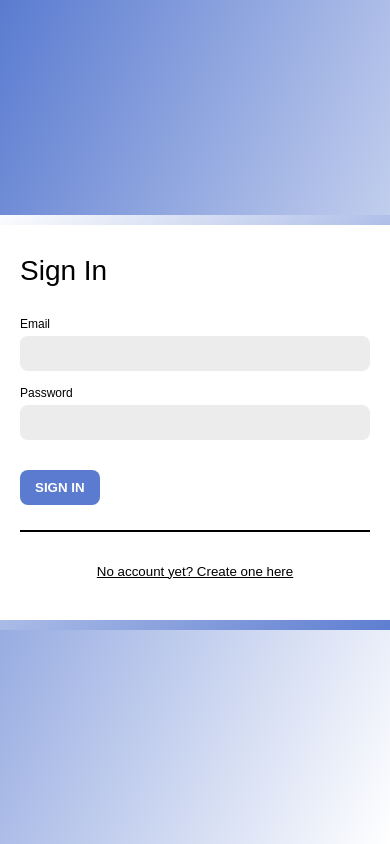
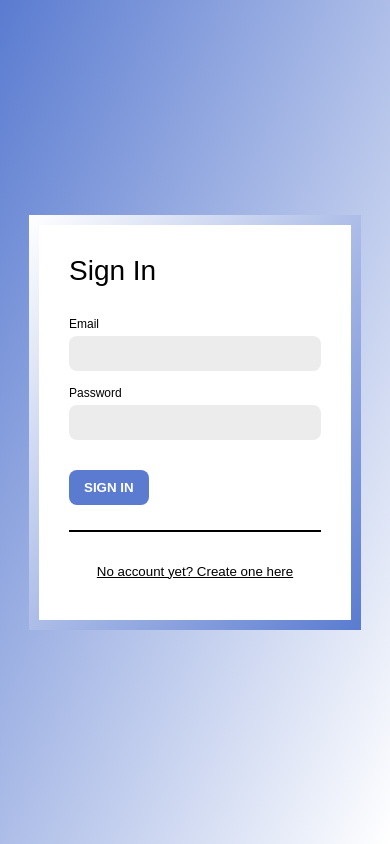
Before and after one commit to theoforcier/mobility-impairment-ar, a React (Create React App) app in the folder client/: page / in a window 390 px wide. Built offline with nearby package versions, Linux system fonts and the light colour scheme.

Commit message:
mobile scaling fixed

```diff
--- a/client/src/index.css
+++ b/client/src/index.css
@@ -25,9 +25,10 @@ input {
 form {
   display: block;
   position: relative;
+  width: 80vw;
 }
 
-form:after {
+form::after {
   content: "";
   display: block;
   position: absolute;
@@ -130,9 +131,6 @@ form .form-redirect button {
 }
 
 form .seperator {
-  width: 350px;
-  height: 1x;
-  object-fit: cover;
   border: 1px solid #000;
   align-self: center;
   margin-top: 25px;
```
